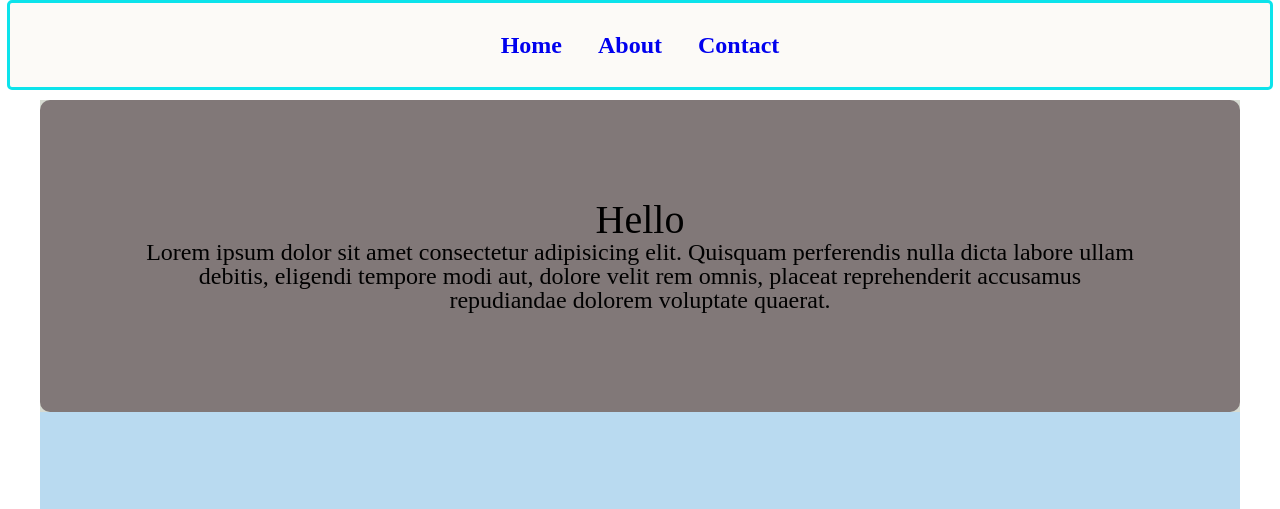
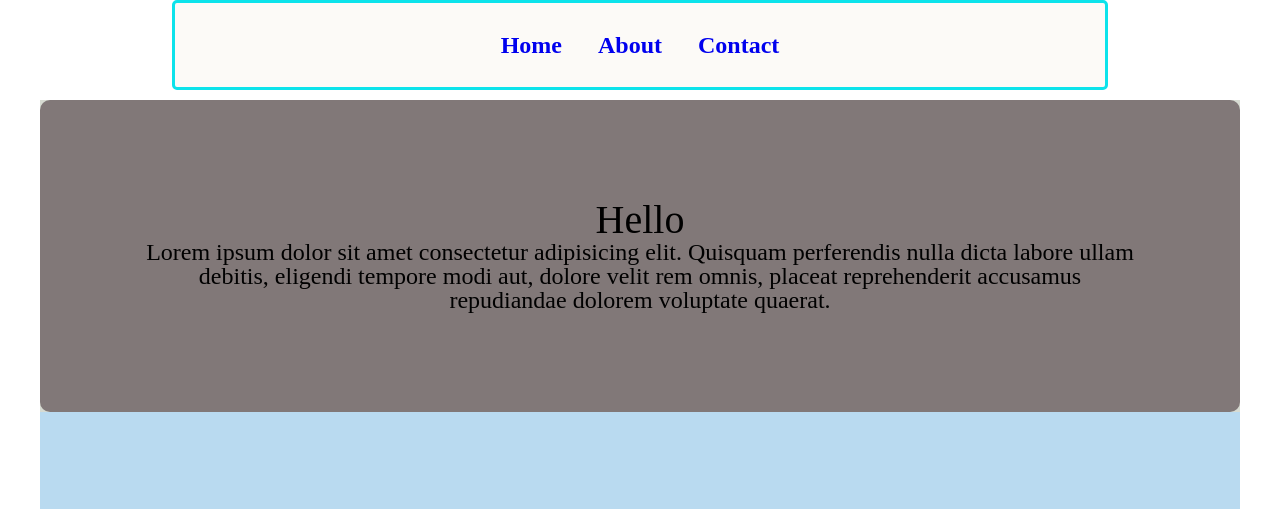
Before and after one commit to Jami0096/Jami0096.github.io, a plain HTML site: page index.html in a window 1280 px wide. Shown: the top 509 px of the page. Drawn offline with Linux system fonts and the light colour scheme.

Commit message:
nav change

```diff
--- a/style.css
+++ b/style.css
@@ -50,7 +50,7 @@ table {
 
 
 #nav {
-    width: 1200px;
+    width: 870px;
     margin: 0px auto;
     padding: 30px;
 
@@ -107,8 +107,8 @@ table {
 
   .about-image {
     float: left;
+    width: 300px;
 
-    width: 300px;
   }
 
   #contact {
```
